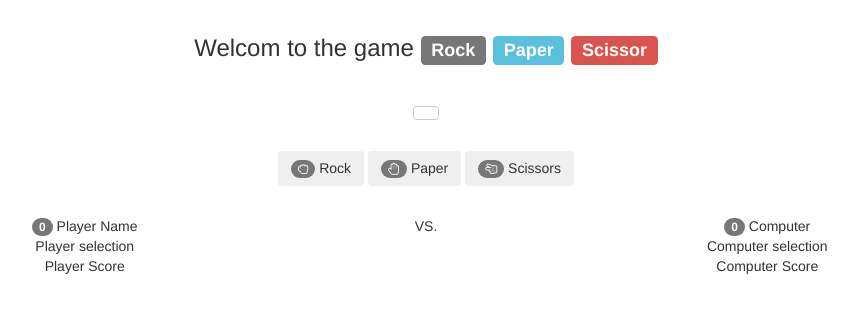
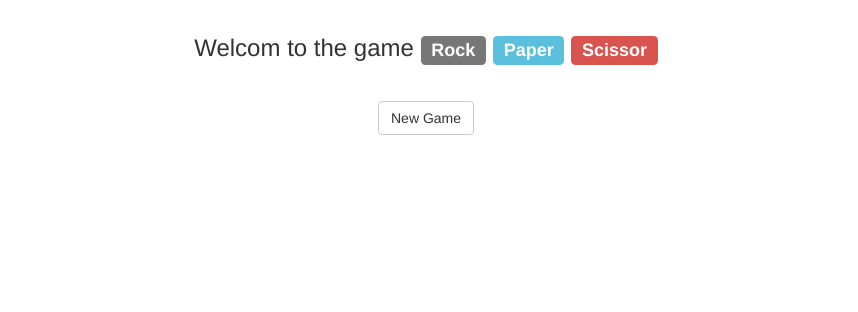
Before and after one commit to KTerka/Game, a plain HTML site: page index.html in a window 1280 px wide. Shown: the whole page, without its empty margins (214-1072 px from the left). Drawn offline with nearby package versions, Linux system fonts and the light colour scheme.

Commit message:
Add setGameElements() function

```diff
--- a/index.html
+++ b/index.html
@@ -21,6 +21,7 @@
 		<div id="js-newGameElement" class="container">
 			<div class="row text-center">
 				<button id="js-newGameButton" class="btn btn-default">
+					New Game
 				</button>
 			</div>
 		</div>
--- a/js/script.js
+++ b/js/script.js
@@ -1,17 +1,17 @@
-var newGameBtn = documet.getElementById('js-newGameButton');
+var newGameBtn = document.getElementById('js-newGameButton');
 
-newGameBtn.addEventListener('click', newGame);
+//newGameBtn.addEventListener('click', newGame);
 
 var pickRock = document.getElementById('js-playerPick_rock');
-	pickPaper = document.getElementById('js-playerPick_rock');
-	pickScissors = document.getElementById('js-playerPick_scissors');
+var	pickPaper = document.getElementById('js-playerPick_rock');
+var	pickScissors = document.getElementById('js-playerPick_scissors');
 
-pickRock.addEventListener('click' , function(){playerPick('rock')});
-pickPaper.addEventListener('click' , function(){playerPick('paper')});
-pickScissors.addEventListener('click' , function(){playerPick('scissors')});
+pickRock.addEventListener('click', function() { playerPick('rock'); });
+pickPaper.addEventListener('click', function() { playerPick('paper'); });
+pickScissors.addEventListener('click', function() { playerPick('scissors'); });
 
 
-var gameStste = 'notStarted';  //started //ended
+var gameState = 'notStarted', //started //ended
 	player = {
 		name: '',
 		score: 0
@@ -21,5 +21,25 @@ var gameStste = 'notStarted';  //started //ended
 	};
 
 var newGameElem = document.getElementById('js-newGameElement');
-	pickElem = document.getElementById('js-playerPickElement');
-	resultsElem = document.getElementById('js-resultsTableElement');
+var	pickElem = document.getElementById('js-playerPickElement');
+var	resultsElem = document.getElementById('js-resultsTableElement');
+
+function setGameElements(){
+	switch(gameState) {
+		case 'started' :
+			newGameElem.style.display = 'none';
+			pickElem.style.display = 'block';
+			resultsElem.style.dipaly = 'block';
+			break;
+		case 'ended':
+			newGameBtn.innerText = 'Jeszcze raz';
+		case 'notStarted':
+		default:
+			newGameElem.style.display = 'block';
+			pickElem.style.display = 'none';
+			resultsElem.style.display = 'none';
+			console.log('not started');
+	}
+}
+
+setGameElements();
```
